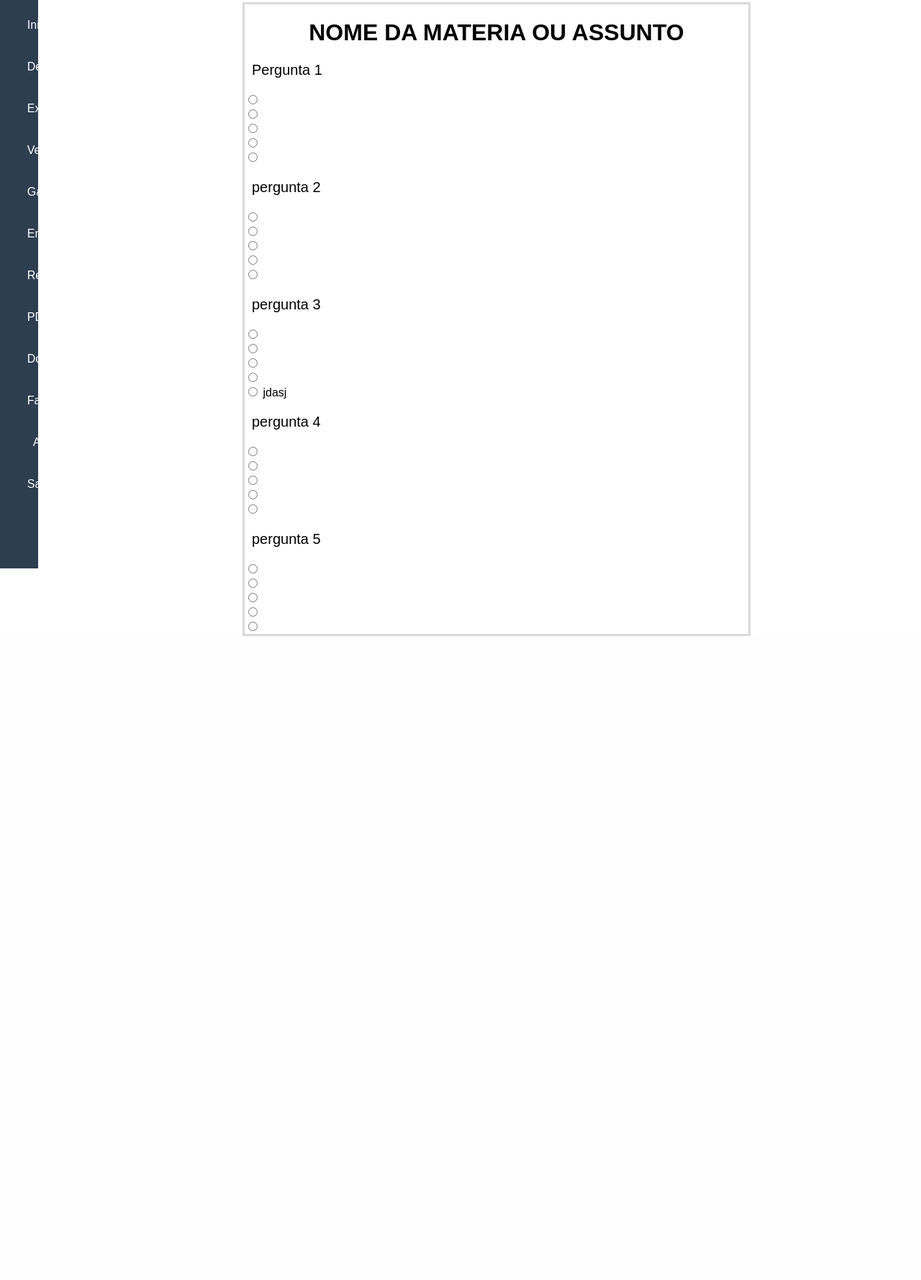
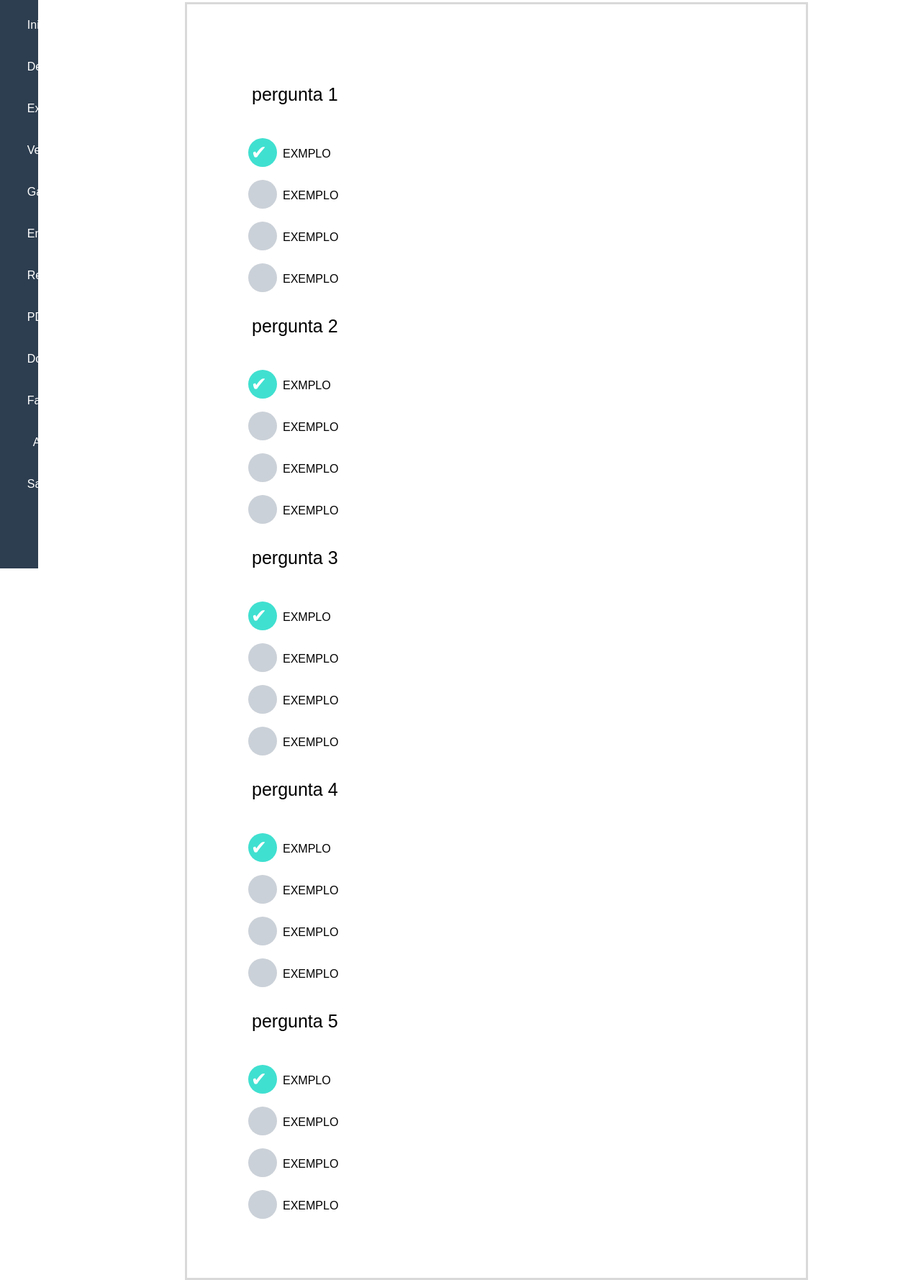
Before and after one commit to JhonatanT/Site-TCC-ETEC-4-Jul-2018-, a PHP site: page /EXERCICIOS.html in a window 1280 px wide. Shown: the part 60-1839 px from the top of the page at 72% size. Before the commit the page ends 944 px from the top, so only its background shows below. Run offline with PHP 8.4, Linux system fonts and the light colour scheme.

Commit message:
exercicios pronto pro php

```diff
--- a/ITECH/EXERCICIOS.html
+++ b/ITECH/EXERCICIOS.html
@@ -42,83 +42,43 @@
                     </nav>
                 </header>
             </div>
+
             <div class="perguntas">
-                <h1>NOME DA MATERIA OU ASSUNTO</h1>
-                <p>Pergunta 1</p>
-                    <form action="" class="formulario">
-                        <div class="radio">
-                            <input type="radio" name="Q1" value="" id="q1oA"> <br>
-                            <label for="q1oA"></label>
-                            <input type="radio" name="Q1" value="" id="q1oB"> <br>
-                            <label for="q1oB"></label>
-                            <input type="radio" name="Q1" value="" id="q1oC"> <br>
-                            <label for="q1oC"></label>
-                            <input type="radio" name="Q1" value="" id="q1oD"> <br>
-                            <label for="q1oD"></label>
-                            <input type="radio" name="Q1" value="" id="q1oE">
-                            <label for="q1oE"></label>
+                <div>
+                    <p>pergunta 1</p>
+                    <label><input type="radio" class="option-input radio" name="example" checked />EXMPLO</label>
+                    <label><input type="radio" class="option-input radio" name="example" />EXEMPLO</label>
+                    <label><input type="radio" class="option-input radio" name="example" />EXEMPLO</label>
+                    <label><input type="radio" class="option-input radio" name="example" />EXEMPLO</label>
                 </div>
-                    </form>
+                <div>
                     <p>pergunta 2</p>
-                    <form action="" class="formulario">
-                        <div class="radio">
-                            <input type="radio" name="Q2" value="" id="q2oA"> <br>
-                            <label for="q2oA"></label>
-                            <input type="radio" name="Q2" value="" id="q2oB"> <br>
-                            <label for="q2oB"></label>
-                            <input type="radio" name="Q2" value="" id="q2oC"> <br>
-                            <label for="q2oC"></label>
-                            <input type="radio" name="Q2" value="" id="q2oD"> <br>
-                            <label for="q2oD"></label>
-                            <input type="radio" name="Q2" value="" id="q2oE">
-                            <label for="q2oE"></label>
+                    <label><input type="radio" class="option-input radio" name="example2" checked />EXMPLO</label>
+                    <label><input type="radio" class="option-input radio" name="example2" />EXEMPLO</label>
+                    <label><input type="radio" class="option-input radio" name="example2" />EXEMPLO</label>
+                    <label><input type="radio" class="option-input radio" name="example2" />EXEMPLO</label>
                 </div>
-                    </form>
+                <div>
                     <p>pergunta 3</p>
-                    <form action="" class="formulario">
-                            <div class="radio">
-                            <input type="radio" name="Q2" value="" id="q3oA"> <br>
-                            <label for="q3oA"></label>
-                            <input type="radio" name="Q2" value="" id="q3oB"> <br>
-                            <label for="q3oB"></label>
-                            <input type="radio" name="Q2" value="" id="q3oC"> <br>
-                            <label for="q3oC"></label>
-                            <input type="radio" name="Q2" value="" id="q3oD"> <br>
-                            <label for="q3oD"></label>
-                            <input type="radio" name="Q2" value="" id="q3oE">
-                            <label for="q3oE">jdasj</label>
+                    <label><input type="radio" class="option-input radio" name="example3" checked />EXMPLO</label>
+                    <label><input type="radio" class="option-input radio" name="example3" />EXEMPLO</label>
+                    <label><input type="radio" class="option-input radio" name="example3" />EXEMPLO</label>
+                    <label><input type="radio" class="option-input radio" name="exampl3" />EXEMPLO</label>
                 </div>
-                    </form>
+                <div>
                     <p>pergunta 4</p>
-                    <form action="" class="formulario">
-                        <div class="radio">
-                            <input type="radio" name="Q2" value="" id="q4oA"> <br>
-                            <label for="q4oA"></label>
-                            <input type="radio" name="Q2" value="" id="q4oB"> <br>
-                            <label for="q4oB"></label>
-                            <input type="radio" name="Q2" value="" id="q4oC"> <br>
-                            <label for="q4oC"></label>
-                            <input type="radio" name="Q2" value="" id="q4oD"> <br>
-                            <label for="q4oD"></label>
-                            <input type="radio" name="Q2" value="" id="q4oE">
-                            <label for="q4oE"></label>
+                    <label><input type="radio" class="option-input radio" name="example4" checked />EXMPLO</label>
+                    <label><input type="radio" class="option-input radio" name="example4" />EXEMPLO</label>
+                    <label><input type="radio" class="option-input radio" name="example4" />EXEMPLO</label>
+                    <label><input type="radio" class="option-input radio" name="example4" />EXEMPLO</label>
                 </div>
-                    </form>
+                <div>
                     <p>pergunta 5</p>
-                    <form action="" class="formulario">
-                        <div class="radio">
-                            <input type="radio" name="Q2" value="" id="q5oA"> <br>
-                            <label for="q5oA"></label>
-                            <input type="radio" name="Q2" value="" id="q5oB"> <br>
-                            <label for="q5oB"></label>
-                            <input type="radio" name="Q2" value="" id="q5oC"> <br>
-                            <label for="q5oC"></label>
-                            <input type="radio" name="Q2" value="" id="q5oD"> <br>
-                            <label for="q5oD"></label>
-                            <input type="radio" name="Q2" value="" id="q5oE">
-                            <label for="q5oE"></label>
+                    <label><input type="radio" class="option-input radio" name="example5" checked />EXMPLO</label>
+                    <label><input type="radio" class="option-input radio" name="example5" />EXEMPLO</label>
+                    <label><input type="radio" class="option-input radio" name="example5" />EXEMPLO</label>
+                    <label><input type="radio" class="option-input radio" name="example5" />EXEMPLO</label>
                 </div>
-                    </form>
             </div>
         </main>
     </body>
--- a/ITECH/cssIndex/exercicio.css
+++ b/ITECH/cssIndex/exercicio.css
@@ -10,7 +10,7 @@
 
 }
 .perguntas p{
-    font-size: 20px;
+    font-size: 25px;
     font-family: arial;
     padding: 0px 10px;
 
@@ -19,3 +19,90 @@
 .perguntas h1{
     text-align: center;
 }
+
+
+@keyframes click-wave {
+  0% {
+    height: 40px;
+    width: 40px;
+    opacity: 0.35;
+    position: relative;
+  }
+  100% {
+    height: 200px;
+    width: 200px;
+    margin-left: -80px;
+    margin-top: -80px;
+    opacity: 0;
+  }
+}
+
+.option-input {
+    -webkit-appearance: none;
+    -moz-appearance: none;
+    -ms-appearance: none;
+    -o-appearance: none;
+    appearance: none;
+    position: relative;
+    top: 13.33333px;
+    right: 0;
+    bottom: 0;
+    left: 0;
+    height: 40px;
+    width: 40px;
+    transition: all 0.15s ease-out 0s;
+    background: #cbd1d8;
+    border: none;
+    color: #fff;
+    cursor: pointer;
+    display: inline-block;
+    margin-right: 0.5rem;
+    outline: none;
+    position: relative;
+    z-index: 1;
+}
+.option-input:hover {
+    background: #9faab7;
+}
+.option-input:checked {
+    background: #40e0d0;
+}
+.option-input:checked::before {
+    height: 30px;
+    width: 30px;
+    position: absolute;
+    content: '✔';
+    display: inline-block;
+    font-size: 26.66667px;
+    text-align: center;
+    line-height: 40px;
+}
+.option-input:checked::after {
+    -webkit-animation: click-wave 0.65s;
+    -moz-animation: click-wave 0.65s;
+    animation: click-wave 0.65s;
+    background: #40e0d0;
+    content: '';
+    display: block;
+    position: relative;
+    z-index: 100;
+}
+.option-input.radio {
+    border-radius: 50%;
+}
+.option-input.radio::after {
+    border-radius: 50%;
+}
+
+
+.perguntas {
+    padding: 5rem;
+}
+.perguntas label {
+    display: block;
+    line-height: 40px;
+}
+
+.perguntas p{
+ line-height: 40px;
+}
```
Lines whose indentation alone changed are shown as unchanged.
